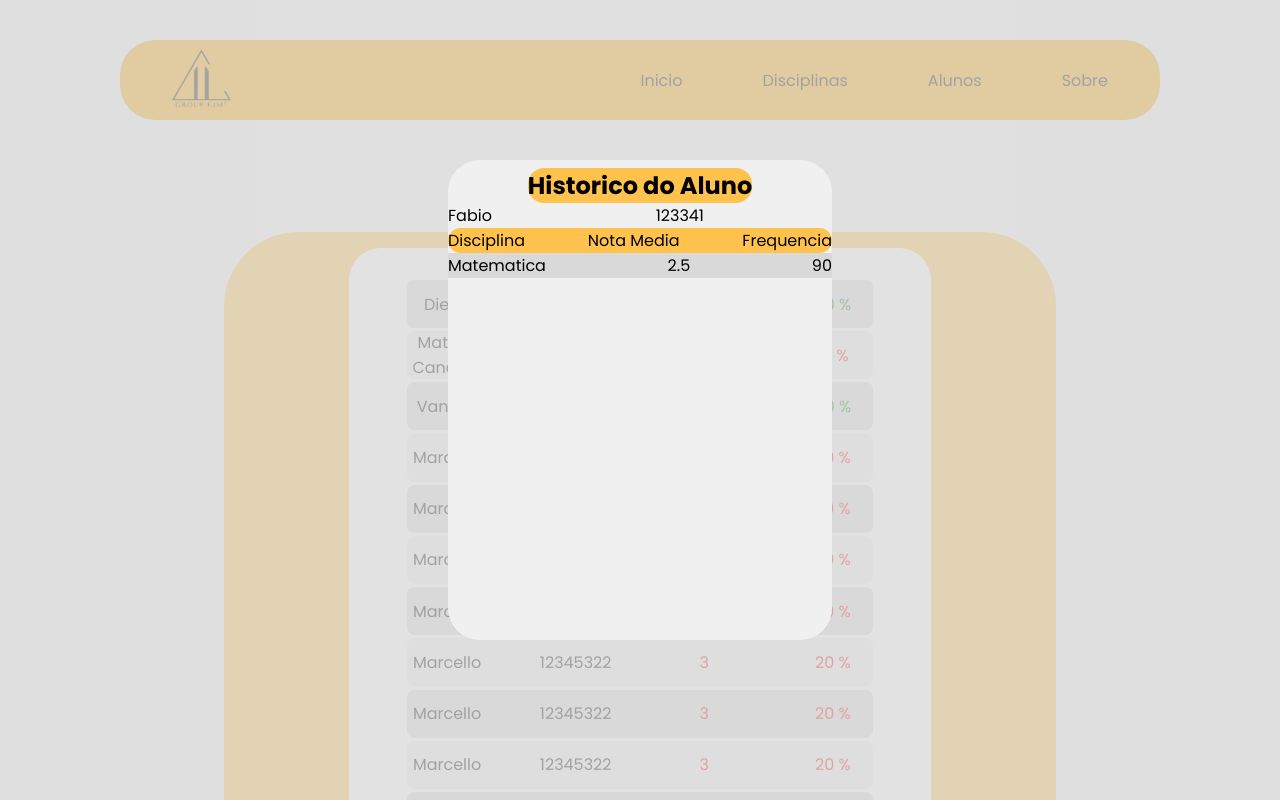
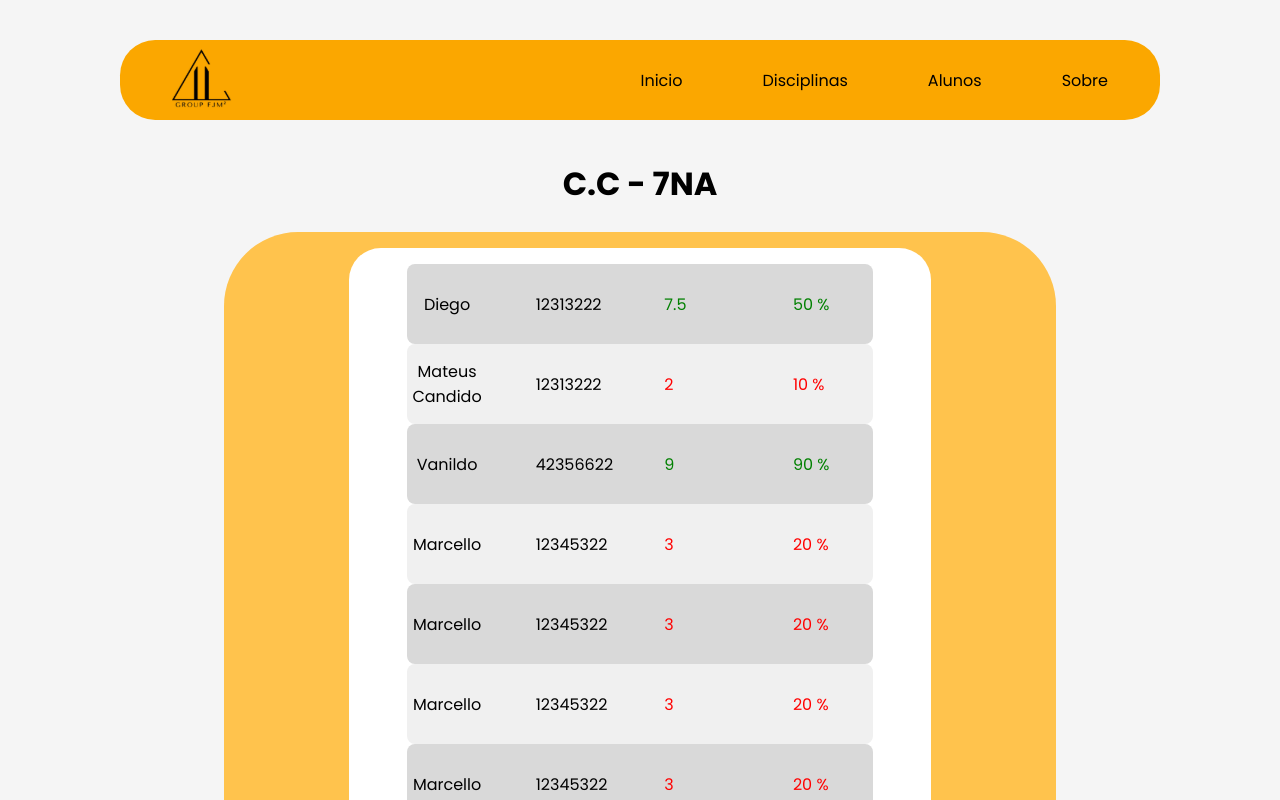
Before and after one commit to FabioJro/BullyShield, a React (Vite) app in the folder frontEnd/: page /disciplinas in a window 1280 px wide. Shown: the top 800 px of the page. Built offline with nearby package versions, Linux system fonts and the light colour scheme.

Commit message:
feat/cret-modal

```diff
--- a/frontEnd/src/Components/CardProfessores/Components/ModalAluno/ModalAluno.module.css
+++ b/frontEnd/src/Components/CardProfessores/Components/ModalAluno/ModalAluno.module.css
@@ -1,11 +1,11 @@
-.bodyPage{
+.bodyPage {
   height: 100vh;
   width: 100vw;
-    background-color: #d9d9d9bf ;
+  background-color: #d9d9d9bf;
 
   z-index: 99;
-    position: fixed ;
-    top : 0;
+  position: fixed;
+  top: 0;
   left: 0;
   display: flex;
   flex-direction: column;
@@ -13,62 +13,88 @@
   align-items: center;
 }
 
-.bodyHistorico{
+.bodyHistorico {
   width: 30%;
   height: 60%;
-    background-color: #F0F0F0;
+  background-color: #f0f0f0;
   border-radius: 2rem;
   display: flex;
   justify-content: center;
 }
 
-
-.modal{
-
+.modal {
   width: 40vw;
-
 }
-.modalHistorico{
+.modalHistorico {
   height: auto;
   padding-top: 0.5rem;
   display: flex;
   justify-content: center;
-
 }
 
-.historico{
+.historico {
   display: flex;
   justify-content: center;
-    background-color: #FFC34D;
+  background-color: #ffc34d;
   text-align: center;
   border-radius: 1rem;
 }
 
-.modalNome{
+.infoAluno{
+    padding-top: 0.5rem;
+    padding-left: 0.5rem;
 
+}
+.modalNome {
   display: flex;
   justify-content: space-between;
   align-items: center;
-    width: 20vw;
+  width: 34rem;
+  height: 2rem;
+  padding-left: 0.5rem;
+  align-items: center;
+  border-bottom-style: solid;
+  border-bottom-color: #ffc34d;
+}
+.info {
+  padding-top: 0.5rem;
+  padding-left: 0.5rem;
+}
+.modalInfo {
+  display: flex;
+  justify-content: space-between;
+  text-align: center;
+  background-color: #ffc34d;
+  width: 34rem;
+  border-radius: 2rem;
+  height: 2rem;
+  padding-left: 0.5rem;
+  align-items: center;
+}
+.modalDisciplina {
+  padding-top: 0.5rem;
+  padding-left: 0.5rem;
+  width: 34rem;
+  height: 40vh;
+  overflow-y: auto;
+
+
+}
+.modalAluno {
+  display: flex;
+  justify-content: space-between;
+  background-color: #d9d9d9;
+  border-radius: 2rem;
+  padding-left: 0.5rem;
+  align-items: center;
 
 }
 
-.modalInfo{
-
-    display: flex;
-    justify-content: space-between;
-    text-align: center;
-    background-color: #FFC34D;
-    border-radius: 2rem;
+.modalNomeDisciplina,
+.modalmediaNotaDisciplina,
+.modalfrequenciaMediaDisciplina {
+  width: 2rem;
 }
-
-.modalAluno{
-
-    display: flex;
-    justify-content: space-between;
-    background-color: #D9D9D9;
+.modalAluno:nth-child(even) {
+  background-color: #f0f0f0;
 }
-.modalAluno:nth-child(even)
-{
- background-color: #F0F0F0;
-}
--- a/frontEnd/src/Components/CardProfessores/Components/ModalAluno/index.jsx
+++ b/frontEnd/src/Components/CardProfessores/Components/ModalAluno/index.jsx
@@ -10,7 +10,133 @@ const index = () => {
           nomeDisciplina: "Matematica",
           mediaNotaDisciplina: "2.5",
           frequenciaMediaDisciplina: "90",
+
         },
+        {
+          nomeDisciplina: "Matematica",
+          mediaNotaDisciplina: "2.5",
+          frequenciaMediaDisciplina: "90",
+
+        },
+        {
+          nomeDisciplina: "Matematica",
+          mediaNotaDisciplina: "2.5",
+          frequenciaMediaDisciplina: "90",
+
+        },
+
+        {
+          nomeDisciplina: "Matematica",
+          mediaNotaDisciplina: "2.5",
+          frequenciaMediaDisciplina: "90",
+
+        }, {
+          nomeDisciplina: "Matematica",
+          mediaNotaDisciplina: "2.5",
+          frequenciaMediaDisciplina: "90",
+
+        },
+        {
+          nomeDisciplina: "Matematica",
+          mediaNotaDisciplina: "2.5",
+          frequenciaMediaDisciplina: "90",
+
+        },
+        {
+          nomeDisciplina: "Matematica",
+          mediaNotaDisciplina: "2.5",
+          frequenciaMediaDisciplina: "90",
+
+        },
+        {
+          nomeDisciplina: "Matematica",
+          mediaNotaDisciplina: "2.5",
+          frequenciaMediaDisciplina: "90",
+
+        },
+        {
+          nomeDisciplina: "Matematica",
+          mediaNotaDisciplina: "2.5",
+          frequenciaMediaDisciplina: "90",
+
+        },
+        {
+          nomeDisciplina: "Matematica",
+          mediaNotaDisciplina: "2.5",
+          frequenciaMediaDisciplina: "90",
+
+        },
+        {
+          nomeDisciplina: "Matematica",
+          mediaNotaDisciplina: "2.5",
+          frequenciaMediaDisciplina: "90",
+
+        },
+        {
+          nomeDisciplina: "Matematica",
+          mediaNotaDisciplina: "2.5",
+          frequenciaMediaDisciplina: "90",
+
+        },
+        {
+          nomeDisciplina: "Matematica",
+          mediaNotaDisciplina: "2.5",
+          frequenciaMediaDisciplina: "90",
+
+        },
+        {
+          nomeDisciplina: "Matematica",
+          mediaNotaDisciplina: "2.5",
+          frequenciaMediaDisciplina: "90",
+
+        },
+        {
+          nomeDisciplina: "Matematica",
+          mediaNotaDisciplina: "2.5",
+          frequenciaMediaDisciplina: "90",
+
+        },
+        {
+          nomeDisciplina: "Matematica",
+          mediaNotaDisciplina: "2.5",
+          frequenciaMediaDisciplina: "90",
+
+        },
+        {
+          nomeDisciplina: "Matematica",
+          mediaNotaDisciplina: "2.5",
+          frequenciaMediaDisciplina: "90",
+
+        },
+        {
+          nomeDisciplina: "Matematica",
+          mediaNotaDisciplina: "2.5",
+          frequenciaMediaDisciplina: "90",
+
+        },
+        {
+          nomeDisciplina: "Matematica",
+          mediaNotaDisciplina: "2.5",
+          frequenciaMediaDisciplina: "90",
+
+        },{
+          nomeDisciplina: "Matematica",
+          mediaNotaDisciplina: "2.5",
+          frequenciaMediaDisciplina: "90",
+
+        },{
+          nomeDisciplina: "Matematica",
+          mediaNotaDisciplina: "2.5",
+          frequenciaMediaDisciplina: "90",
+
+        },{
+          nomeDisciplina: "Matematica",
+          mediaNotaDisciplina: "2.5",
+          frequenciaMediaDisciplina: "90",
+
+        },
+
+
       ],
     },
   ];
@@ -23,6 +149,7 @@ const index = () => {
               <div className={Style.modalHistorico}>
                 <h2 className={Style.historico}>Historico do Aluno</h2>
               </div>
+              <div className={Style.infoAluno}>
                 <div className={Style.modalNome}>
                   <div className={Style.nome}>
                     <p>{card.nome}</p>
@@ -31,6 +158,8 @@ const index = () => {
                     <p>{card.matricula}</p>
                   </div>
                 </div>
+              </div>
+              <div className={Style.info}>
                 <div className={Style.modalInfo}>
                   <div div className={Style.matricula}>
                     <p>Disciplina</p>
@@ -40,6 +169,7 @@ const index = () => {
                   </div>
                   <div div className={Style.frequencia}>
                     <p>Frequencia</p>
+                  </div>
                 </div>
               </div>
               <div className={Style.modalDisciplina}>
@@ -53,10 +183,7 @@ const index = () => {
                         <div div className={Style.modalmediaNotaDisciplina}>
                           <p>{disciplina.mediaNotaDisciplina}</p>
                         </div>
-                        <div
-                          div
-                          className={Style.modalfrequenciaMediaDisciplina}
-                        >
+                        <div className={Style.modalfrequenciaMediaDisciplina}>
                           <p>{disciplina.frequenciaMediaDisciplina}</p>
                         </div>
                       </div>
--- a/frontEnd/src/Components/CardProfessores/Components/RelatorioAluno/RelatorioAluno.module.css
+++ b/frontEnd/src/Components/CardProfessores/Components/RelatorioAluno/RelatorioAluno.module.css
@@ -1,17 +1,15 @@
-.containerBody
-{
-  height: auto;
+.containerBody {
+  /* height: auto; */
   width: 100%;
   padding: 1rem 0;
   display: flex;
   align-items: center;
   justify-content: center;
+
 }
 
 .bodyCard {
   width: 70%;
-  height: auto;
-  padding: 2rem 0;
   display: flex;
   flex-direction: column;
   justify-content: center;
@@ -22,52 +20,59 @@
 
 }
 
-.cardAluno{
+.cardAluno {
   display: flex;
   justify-content: space-between;
-
 }
 
-.alunoNome{
-
+.alunoNome {
   width: 5rem;
   text-align: center;
 }
-.info{
+.info {
   text-align: center;
 }
 
-.alunoMatricula,.alunoNota,.alunoFrequencia{
+.alunoMatricula,
+.alunoNota,
+.alunoFrequencia {
+  height: 5rem;
   width: 5rem;
-}
-
-.aprovado{
-
-  color: green;
-}
-
-.reprovado{
-
-  color: red;
-}
-
-.cardAluno{
-  background-color: #D9D9D9;
-  border-radius: 0.5rem;
-  height: 3rem;
   display: flex;
   align-items: center;
 }
 
-.containerAluno{
+.aprovado {
+  color: green;
+}
+
+.reprovado {
+  color: red;
+}
+
+.cardAluno {
+  background-color: #d9d9d9;
+  border-radius: 0.5rem;
+  height: 5rem;
+  display: flex;
+  align-items: center;
+
+
+}
+
+.containerAluno {
   display: flex;
   flex-direction: column;
-  gap : 0.2rem;
   width: 80%;
-  justify-content: center;
+  /* justify-content: center; */
+  height:80rem;
+  overflow-y: auto;
+  padding: 1rem 0 ;
+
+
+
 }
 
-.cardAluno:nth-child(even)
-{
- background-color: #F0F0F0;
+.cardAluno:nth-child(even) {
+  background-color: #f0f0f0;
 }
--- a/frontEnd/src/Components/CardProfessores/Components/RelatorioAluno/index.jsx
+++ b/frontEnd/src/Components/CardProfessores/Components/RelatorioAluno/index.jsx
@@ -21,6 +21,66 @@ const index = () => {
       matricula: 42356622,
       media: 9.0,
       frequencia: "90",
+    },
+    {
+      nome: "Marcello",
+      matricula: 12345322,
+      media: 3.0,
+      frequencia: "20",
+    },
+    {
+      nome: "Marcello",
+      matricula: 12345322,
+      media: 3.0,
+      frequencia: "20",
+    },
+    {
+      nome: "Marcello",
+      matricula: 12345322,
+      media: 3.0,
+      frequencia: "20",
+    },
+    {
+      nome: "Marcello",
+      matricula: 12345322,
+      media: 3.0,
+      frequencia: "20",
+    },
+    {
+      nome: "Marcello",
+      matricula: 12345322,
+      media: 3.0,
+      frequencia: "20",
+    },
+    {
+      nome: "Marcello",
+      matricula: 12345322,
+      media: 3.0,
+      frequencia: "20",
+    },
+    {
+      nome: "Marcello",
+      matricula: 12345322,
+      media: 3.0,
+      frequencia: "20",
+    },
+    {
+      nome: "Marcello",
+      matricula: 12345322,
+      media: 3.0,
+      frequencia: "20",
+    },
+    {
+      nome: "Marcello",
+      matricula: 12345322,
+      media: 3.0,
+      frequencia: "20",
+    },
+    {
+      nome: "Marcello",
+      matricula: 12345322,
+      media: 3.0,
+      frequencia: "20",
     },
     {
       nome: "Marcello",
--- a/frontEnd/src/Components/CardProfessores/index.jsx
+++ b/frontEnd/src/Components/CardProfessores/index.jsx
@@ -35,7 +35,7 @@ const index = () => {
     <>
     <h1 className={Style.titleTurma}> C.C - 7NA </h1>
         <section className={Style.bodyGeral}>
-        <ModalAluno/>
+        {/* <ModalAluno/>         */}
         <section className={Style.sectionCard}>
         <RelatorioAluno/>
           {/* <section className={Style.bodyCard}>
```
Lines whose indentation alone changed are shown as unchanged.
